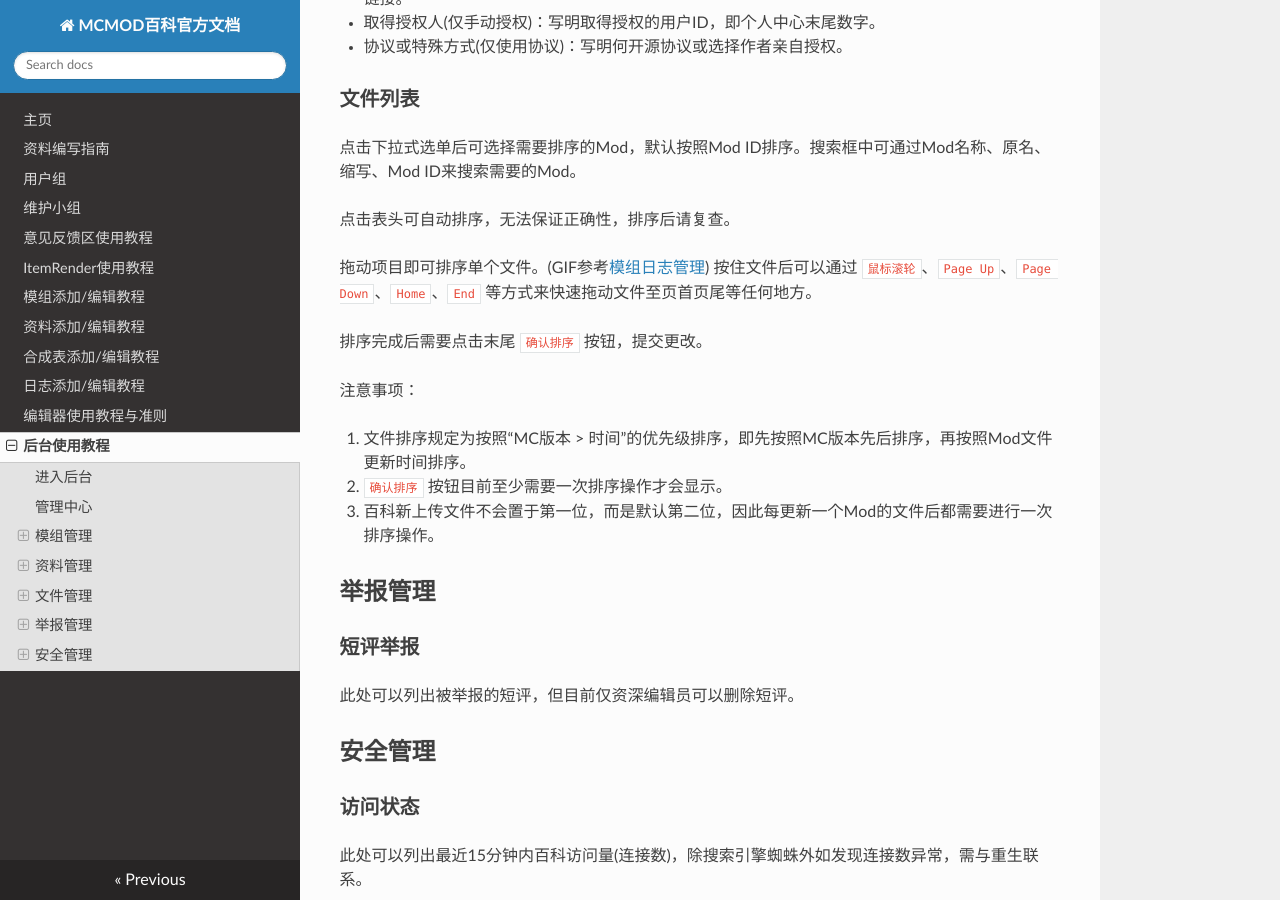
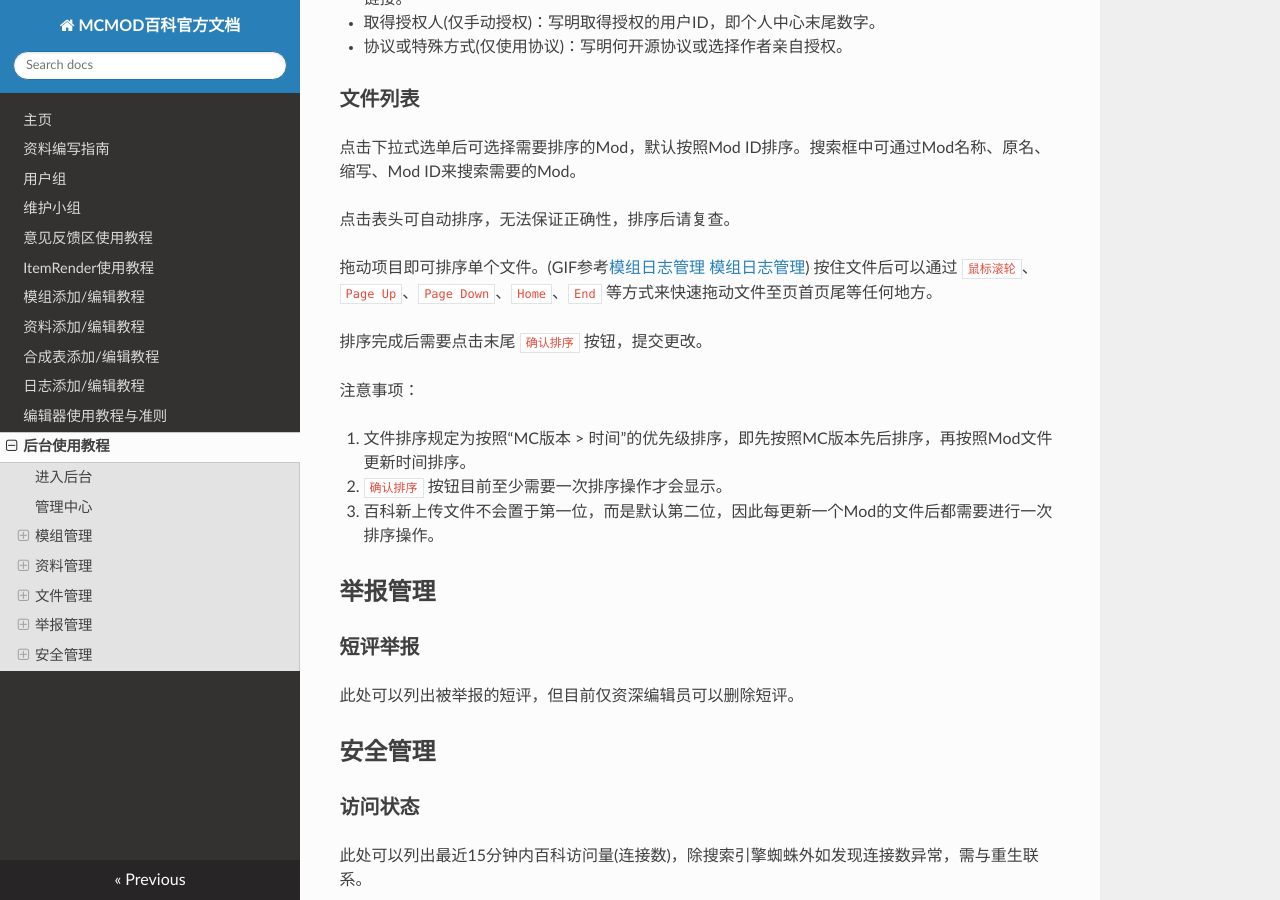
Before and after one commit to Ahrwing/mcmod, an MkDocs documentation site: the page built from docs/admin.md, in a window 1280 px wide and 900 px high, scrolled down 12143 px. Built offline with MkDocs 1.6.1, drawn with Linux system fonts in a browser that asks for light colours; nearby versions of some CDN libraries; old or Windows-style settings are respelled for this version of MkDocs.

```diff
--- a/docs/admin.md
+++ b/docs/admin.md
@@ -209,7 +209,7 @@
 
 点击表头可自动排序，无法保证正确性，排序后请复查。
 
-拖动项目即可排序单个文件。(GIF参考[模组日志管理](#模组日志管理))
+拖动项目即可排序单个文件。(GIF参考[模组日志管理](#模组日志管理) <a href="#模组日志管理">模组日志管理</a>)
 按住文件后可以通过 `鼠标滚轮`、`Page Up`、`Page Down`、`Home`、`End` 等方式来快速拖动文件至页首页尾等任何地方。
 
 排序完成后需要点击末尾 `确认排序` 按钮，提交更改。
```
